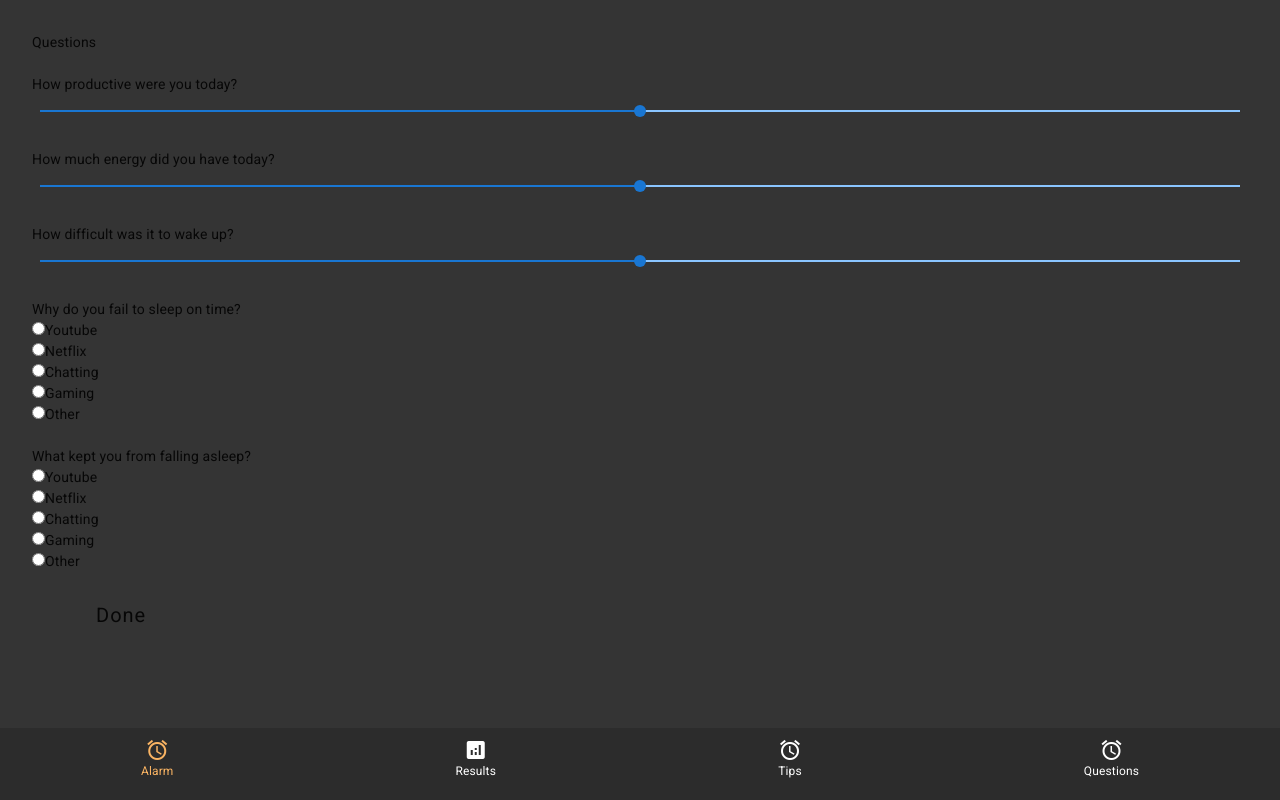
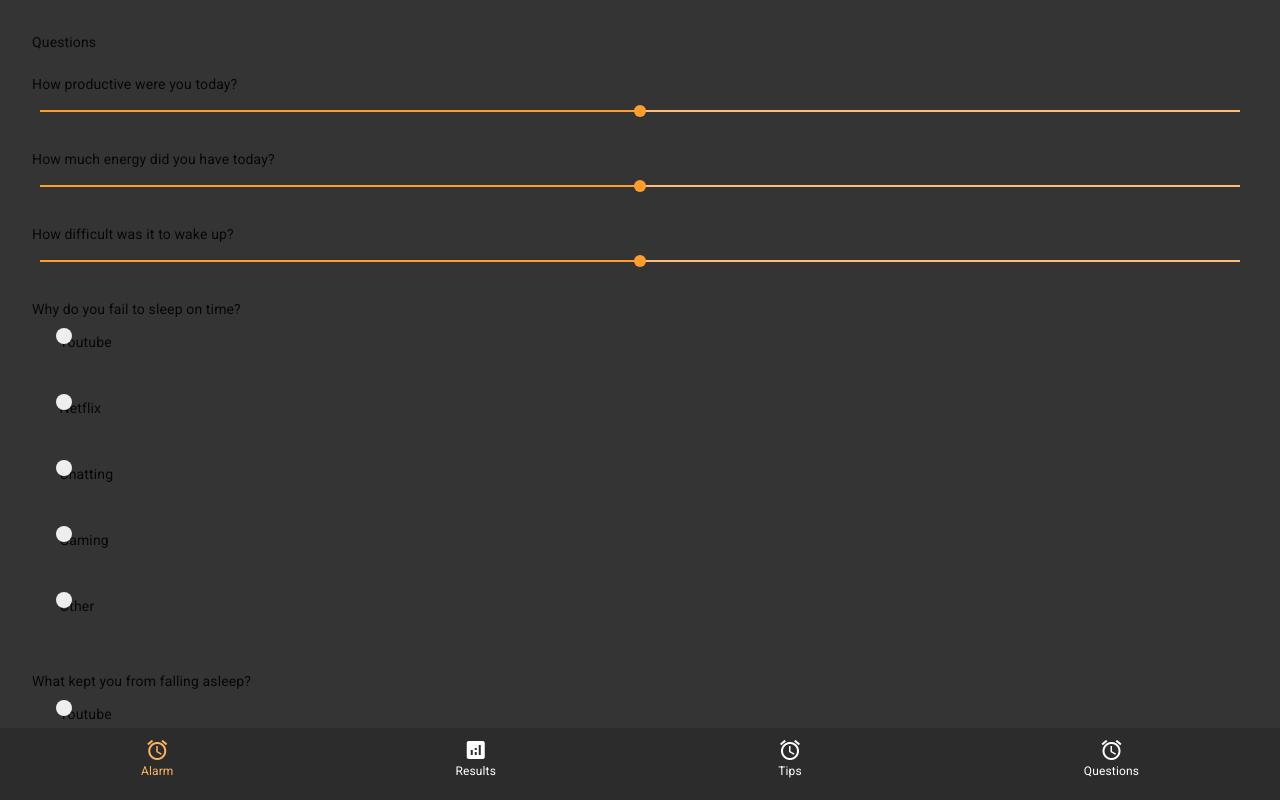
Before and after one commit to jussihailu1/FitPhone, a Vue app: page /questions in a window 1280 px wide. Shown: the top 800 px of the page. Built offline with nearby package versions, Linux system fonts and the light colour scheme.

Commit message:
Sliders and radio buttons have theme color

```diff
--- a/src/components/QuestionMultipleChoice.vue
+++ b/src/components/QuestionMultipleChoice.vue
@@ -5,14 +5,18 @@
     </label>
     <br />
     <div v-for="a in question.answers" :key="a.id">
+      <label :class="$store.state.day ? 'container day' : 'container night'" @click="setAnswer(a)" :for="a.id">
+        {{ a.value }}
         <input
+          class="checkbox"
           type="radio"
           :id="a.id"
           :name="question.id"
           :value="a"
           v-model="answer"
         />
-      <label @click="setAnswer(a)" :for="a.id">{{ a.value }}</label>
+        <span class="checkmark"></span>
+      </label>
       <br />
     </div>
     <br />
@@ -42,3 +46,41 @@ export default {
   },
 };
 </script>
+
+<style>
+.container {
+  display: block;
+  position: relative;
+  padding-left: 2.5rem;
+}
+
+/* Hide the browser's default checkbox */
+.container input {
+  position: absolute;
+  opacity: 0;
+  cursor: pointer;
+  height: 0;
+  width: 0;
+}
+
+/* Create a custom checkbox */
+.checkmark {
+  position: absolute;
+  top: 0.5rem;
+  left: 0.5rem;
+  height: 1rem;
+  width: 1rem;
+  border-radius: 50%;
+  background-color: #eee;
+}
+
+/* When the checkbox is checked, add a blue background */
+.container.day input:checked ~ .checkmark {
+  background-color:#ff9e2e;
+}
+
+/* When the checkbox is checked, add a gold background */
+.container.night input:checked ~ .checkmark {
+  background-color:#416cbb;
+}
+</style>
--- a/src/components/QuestionSlider.vue
+++ b/src/components/QuestionSlider.vue
@@ -11,6 +11,9 @@
       :max="max"
       :step="0.01"
       v-model="answerIndex"
+      :color="$store.state.day ? dayColorDark : nightColorDark"
+      :thumb-color="$store.state.day ? dayColorDark : nightColorDark"
+      :track-color="$store.state.day ? dayColor : nightColor"
     ></v-slider>
   </div>
 </template>
@@ -21,6 +24,11 @@ import { Question } from "../models/Question";
 export default {
   data() {
     return {
+      dayColorDark: "#ff9e2e",
+      dayColor: "#ffbe73",
+      nightColorDark: "#184392",
+      nightColor: "#57AAE0",
+
       answerIndex: 3,
       min: this.question.answers[0].value,
       max: this.question.answers[this.question.answers.length - 1].value,
@@ -45,3 +53,6 @@ export default {
   },
 };
 </script>
+
+<style>
+</style>
```
Lines whose indentation alone changed are shown as unchanged.
